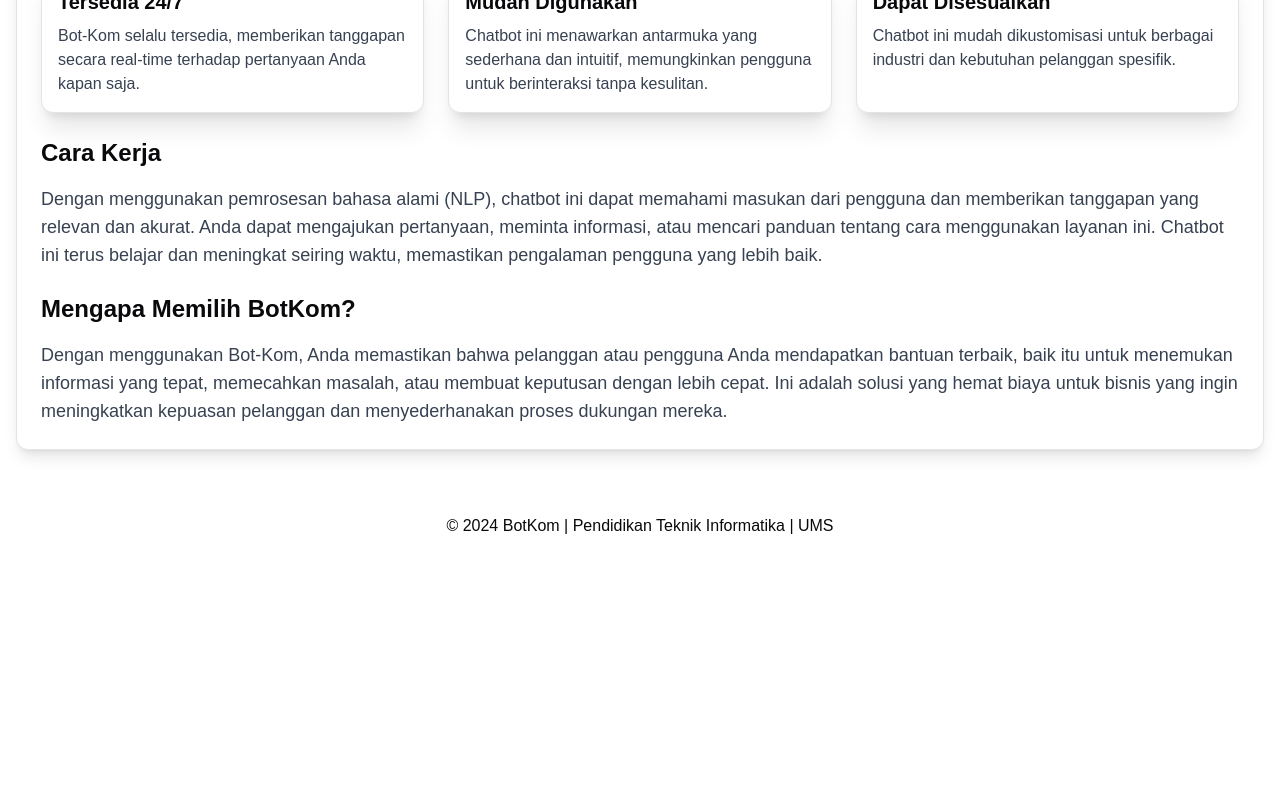
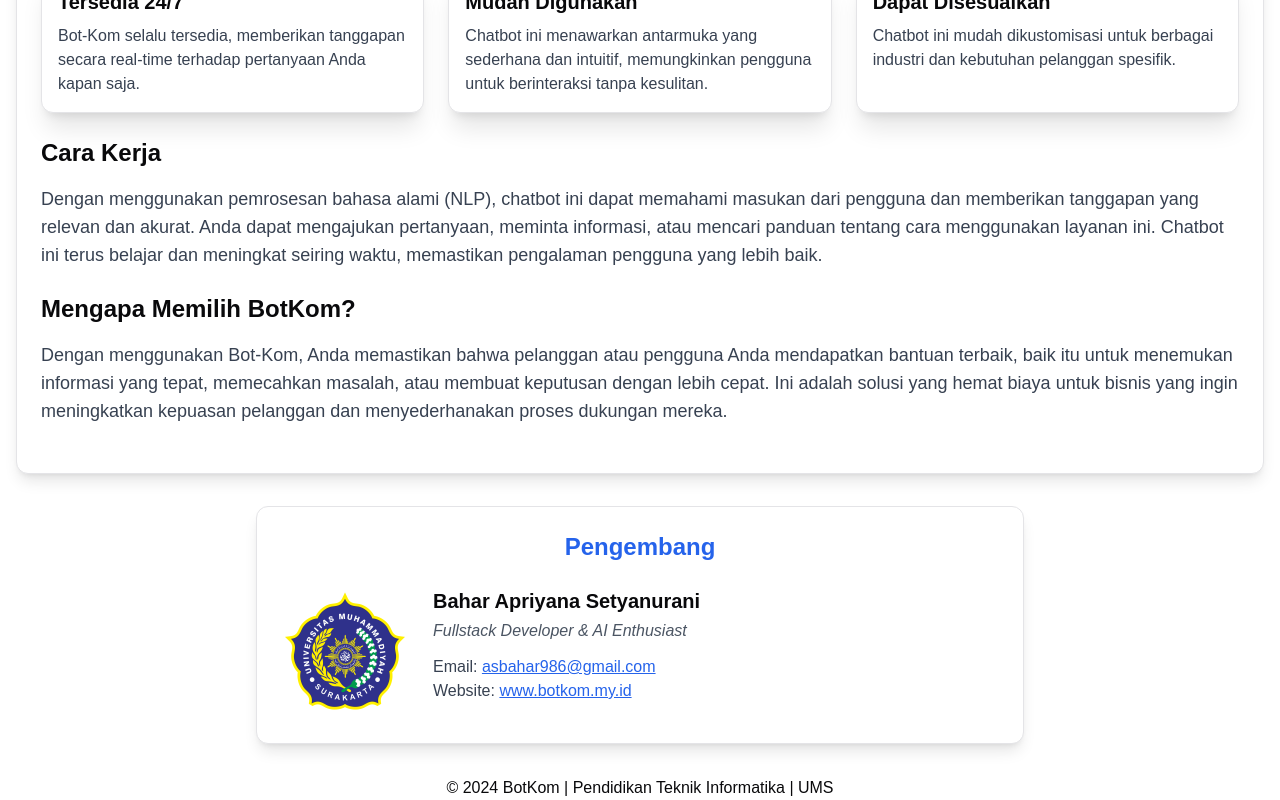
Before and after one commit to baharas04/ChatbotKom, a Next.js app: page /tentang in a window 1280 px wide. Shown: the part 430-1230 px from the top of the page. Before the commit the page ends 968 px from the top, so only its background shows below. Built offline with nearby package versions, Linux system fonts and the light colour scheme.

Commit message:
update sumber

```diff
--- a/src/app/(app)/materi/[judul]/[id]/page.tsx
+++ b/src/app/(app)/materi/[judul]/[id]/page.tsx
@@ -19,6 +19,7 @@
   deskripsi: string;
   category: string;
   link: string | null;
+  sumber?: string | null;
 }
 
 const getIconByCategory = (category: string) => {
@@ -119,6 +120,14 @@
             />
           </div>
         )}
+         {/* Sumber ditampilkan setelah PDF */}
+  {materi.sumber && (
+    <p className="text-sm text-gray-500 italic mt-2">
+      Sumber: {materi.sumber}
+
+
+    </p>
+  )}
       </Card>
     </main>
   );
--- a/src/app/(app)/tentang/page.tsx
+++ b/src/app/(app)/tentang/page.tsx
@@ -3,11 +3,10 @@
 const AboutChatbotPage = () => {
   return (
     <main className="max-w-screen-xl mx-auto px-4 py-8 pt-10">
-      <h1 className="text-3xl font-semibold text-center mb-8">
-        Tentang BotKom
-      </h1>
+      <h1 className="text-3xl font-semibold text-center mb-8">Tentang BotKom</h1>
 
       <Card className="p-6 mb-8 shadow-lg">
+        {/* Section Chatbot */}
         <section className="mb-6">
           <h2 className="text-2xl font-semibold mb-4">Chatbot</h2>
           <p className="text-lg text-gray-700">
@@ -19,6 +18,7 @@
           </p>
         </section>
 
+        {/* Section Fitur Tersedia */}
         <section className="mb-6">
           <h2 className="text-2xl font-semibold mb-4">Fitur Tersedia</h2>
           <div className="grid grid-cols-1 md:grid-cols-3 gap-6">
@@ -48,6 +48,7 @@
           </div>
         </section>
 
+        {/* Section Cara Kerja */}
         <section className="mb-6">
           <h2 className="text-2xl font-semibold mb-4">Cara Kerja</h2>
           <p className="text-lg text-gray-700">
@@ -60,10 +61,9 @@
           </p>
         </section>
 
-        <section>
-          <h2 className="text-2xl font-semibold mb-4">
-            Mengapa Memilih BotKom?
-          </h2>
+        {/* Section Mengapa Memilih BotKom */}
+        <section className="mb-6">
+          <h2 className="text-2xl font-semibold mb-4">Mengapa Memilih BotKom?</h2>
           <p className="text-lg text-gray-700">
             Dengan menggunakan Bot-Kom, Anda memastikan bahwa pelanggan atau
             pengguna Anda mendapatkan bantuan terbaik, baik itu untuk menemukan
@@ -74,6 +74,47 @@
           </p>
         </section>
       </Card>
+
+      {/* Section Tentang Pengembang */}
+      <Card className="p-6 shadow-lg max-w-3xl mx-auto">
+        <h2 className="text-2xl font-semibold text-center mb-6 text-blue-600">
+          Pengembang
+        </h2>
+
+        <div className="flex flex-col md:flex-row items-center md:items-start gap-6">
+          <img
+            src="/images/logo-ums.png" // Ganti dengan foto pengembang asli jika ada
+            alt="Foto Pengembang"
+            className="w-32 h-32 rounded-full object-cover"
+          />
+
+          <div>
+            <h3 className="text-xl font-semibold mb-1">Bahar Apriyana Setyanurani</h3>
+            <p className="italic text-gray-600 mb-3">Fullstack Developer & AI Enthusiast</p>
+            <p className="text-gray-700 mb-4">
+              Email:{" "}
+              <a
+                href="mailto:asbahar986@gmail.com"
+                className="text-blue-600 underline"
+              >
+                asbahar986@gmail.com
+              </a>
+              <br />
+              Website:{" "}
+              <a
+                href="https://www.botkom.my.id"
+                target="_blank"
+                rel="noopener noreferrer"
+                className="text-blue-600 underline"
+              >
+                www.botkom.my.id
+              </a>
+            </p>
+
+
+          </div>
+        </div>
+      </Card>
     </main>
   );
 };
```
Also changed, not shown: public/images/logo-ums.png (added).
